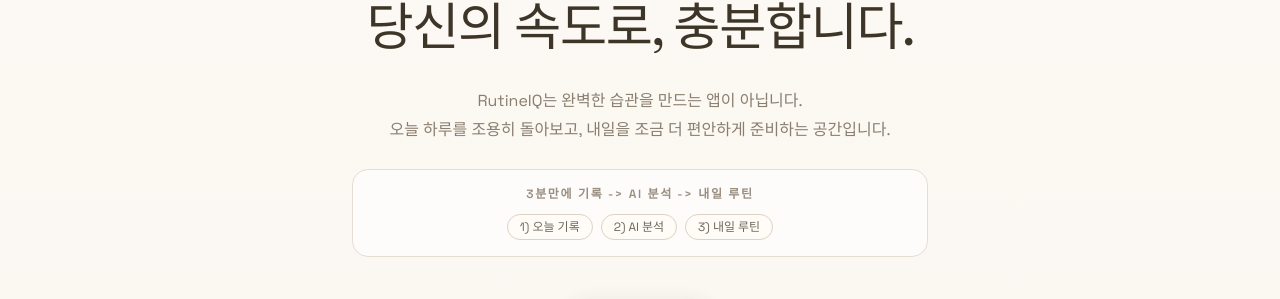
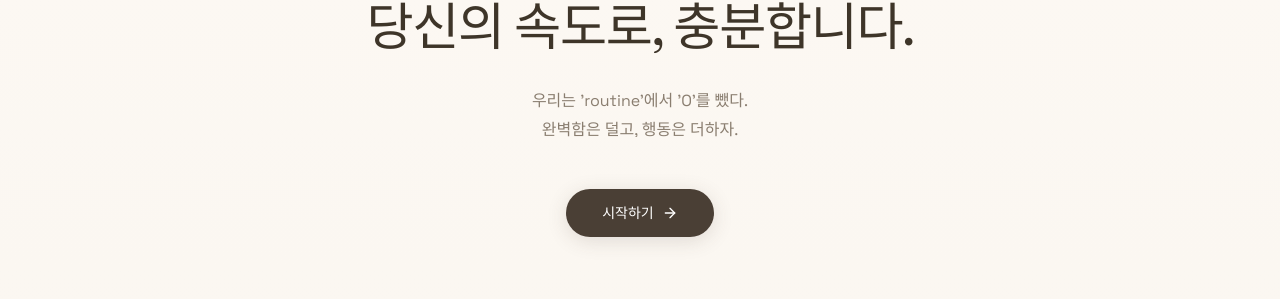
Before and after one commit to jeongtaeksoo/RoutineIQ, a Next.js app in the folder apps/web/: page / in a window 1280 px wide. Shown: the part 293-592 px from the top of the page. Built offline with nearby package versions, Linux system fonts and the light colour scheme; no server answers.

Commit message:
Update landing hero copy and remove hero value box

```diff
--- a/apps/web/src/components/landing-content.tsx
+++ b/apps/web/src/components/landing-content.tsx
@@ -50,32 +50,6 @@
     es: "Español",
 };
 
-const HERO_VALUE_COPY: Record<
-    LangKey,
-    { quick: string; steps: [string, string, string] }
-> = {
-    ko: {
-        quick: "3분만에 기록 -> AI 분석 -> 내일 루틴",
-        steps: ["1) 오늘 기록", "2) AI 분석", "3) 내일 루틴"],
-    },
-    en: {
-        quick: "3 minutes: Log -> Analyze -> Tomorrow routine",
-        steps: ["1) Log today", "2) AI analyze", "3) Tomorrow plan"],
-    },
-    ja: {
-        quick: "3分で完了: 記録 -> AI分析 -> 明日のルーティン",
-        steps: ["1) 今日を記録", "2) AIで分析", "3) 明日を準備"],
-    },
-    zh: {
-        quick: "3分钟完成: 记录 -> AI分析 -> 明日节奏",
-        steps: ["1) 记录今天", "2) AI分析", "3) 明日计划"],
-    },
-    es: {
-        quick: "3 minutos: Registro -> Analisis AI -> Rutina de manana",
-        steps: ["1) Registrar hoy", "2) Analizar con IA", "3) Plan de manana"],
-    },
-};
-
 const COPY: Record<LangKey, {
     tagline: string;
     heroTitle: string;
@@ -105,7 +79,7 @@
     ko: {
         tagline: "나를 위한 작은 루틴",
         heroTitle: "몰아붙이지 않아요.\n당신의 속도로, 충분합니다.",
-        heroSub: "RutineIQ는 완벽한 습관을 만드는 앱이 아닙니다.\n오늘 하루를 조용히 돌아보고, 내일을 조금 더 편안하게 준비하는 공간입니다.",
+        heroSub: "우리는 'routine'에서 'O'를 뺐다.\n완벽함은 덜고, 행동은 더하자.",
         ctaStart: "시작하기",
         card1Title: "기록은 부담 없이",
         card1Desc: "30초면 충분해요.\n템플릿을 누르면 오늘 하루가 정리됩니다.",
@@ -131,7 +105,7 @@
     en: {
         tagline: "A small routine, just for you",
         heroTitle: "No pressure.\nYour pace is enough.",
-        heroSub: "RutineIQ isn't about building perfect habits.\nIt's a quiet space to reflect on today and gently prepare for tomorrow.",
+        heroSub: "We removed the 'O' from routine.\nLess perfection, more action.",
         ctaStart: "Get started",
         card1Title: "Log without pressure",
         card1Desc: "30 seconds is enough.\nTap a template and your day is organized.",
@@ -157,7 +131,7 @@
     ja: {
         tagline: "自分のための小さなルーティン",
         heroTitle: "追い立てません。\nあなたのペースで、十分です。",
-        heroSub: "RutineIQは完璧な習慣を作るアプリではありません。\n今日を静かに振り返り、明日を少しだけ楽にする場所です。",
+        heroSub: "私たちは'routine'から'O'を取った。\n完璧さを減らし、行動を増やそう。",
         ctaStart: "始める",
         card1Title: "気軽に記録",
         card1Desc: "30秒で十分です。\nテンプレートを押すだけで一日が整理されます。",
@@ -183,7 +157,7 @@
     zh: {
         tagline: "属于你的小习惯",
         heroTitle: "不催促你。\n你的节奏，就足够了。",
-        heroSub: "RutineIQ不是打造完美习惯的应用。\n它是一个安静反思今天、温柔准备明天的空间。",
+        heroSub: "我们从'routine'中去掉了'O'。\n少一点完美，多一点行动。",
         ctaStart: "开始使用",
         card1Title: "轻松记录",
         card1Desc: "30秒就够了。\n点击模板，你的一天就整理好了。",
@@ -209,7 +183,7 @@
     es: {
         tagline: "Una pequeña rutina, solo para ti",
         heroTitle: "Sin presión.\nTu ritmo es suficiente.",
-        heroSub: "RutineIQ no busca crear hábitos perfectos.\nEs un espacio tranquilo para reflexionar sobre tu día y preparar un mañana más amable.",
+        heroSub: "Quitamos la 'O' de routine.\nMenos perfección, más acción.",
         ctaStart: "Comenzar",
         card1Title: "Registra sin presión",
         card1Desc: "30 segundos bastan.\nToca una plantilla y tu día queda organizado.",
@@ -240,7 +214,6 @@
     const [langOpen, setLangOpen] = React.useState(false);
     const [mounted, setMounted] = React.useState(false);
     const t = COPY[lang];
-    const heroValue = HERO_VALUE_COPY[lang];
     const sponsorSlots = React.useMemo(
         () => [1, 2, 3],
         []
@@ -337,25 +310,6 @@
                     >
                         {t.heroSub}
                     </p>
-                    <div
-                        className="mx-auto mt-6 max-w-xl rounded-2xl border px-4 py-4"
-                        style={{ borderColor: "#e6ddd3", background: "rgba(255,255,255,0.68)" }}
-                    >
-                        <p className="text-xs font-semibold uppercase tracking-[0.14em]" style={{ color: "#9a8e80" }}>
-                            {heroValue.quick}
-                        </p>
-                        <div className="mt-3 flex flex-wrap justify-center gap-2">
-                            {heroValue.steps.map((step) => (
-                                <span
-                                    key={step}
-                                    className="rounded-full border px-3 py-1 text-xs"
-                                    style={{ borderColor: "#ddd2c4", background: "#fffcf8", color: "#6f6559" }}
-                                >
-                                    {step}
-                                </span>
-                            ))}
-                        </div>
-                    </div>
                 </div>
 
                 <div
```
